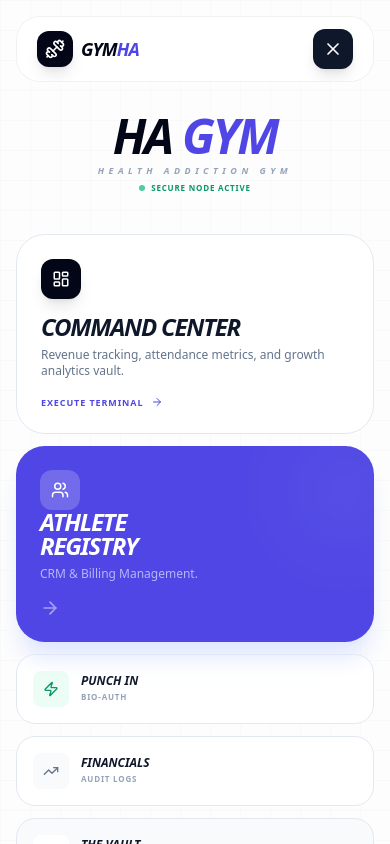
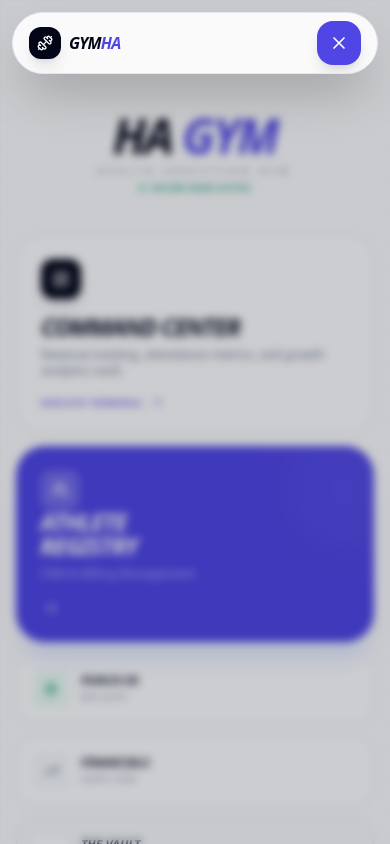
Before and after one commit to danish-rizwan-dev/GYM-MEMBERSHIP-MANAGEMENT-SYSTEM, a React (Vite) app: page / in a window 390 px wide. Both pictures are taken after a click on the button 333 px from the left and 49 px from the top of the page. Shown: the top 844 px of the page. Built offline with nearby package versions, Linux system fonts and the light colour scheme.

Commit message:
Refactor Navbar component for improved mobile responsiveness and accessibility

```diff
--- a/src/components/Navbar.jsx
+++ b/src/components/Navbar.jsx
@@ -23,9 +23,9 @@ export default function Navbar() {
     return () => window.removeEventListener("scroll", handleScroll);
   }, []);
 
+  // Lock body scroll when mobile menu is open
   useEffect(() => {
-    if (isOpen) document.body.style.overflow = "hidden";
-    else document.body.style.overflow = "unset";
+    document.body.style.overflow = isOpen ? "hidden" : "unset";
   }, [isOpen]);
 
   useEffect(() => setIsOpen(false), [location.pathname]);
@@ -36,31 +36,31 @@ export default function Navbar() {
   };
 
   return (
-    <nav className="fixed top-0 left-0 right-0 z-[100] flex justify-center px-4 md:px-6 pt-4 md:pt-6 pointer-events-none">
+    <nav className="fixed top-0 left-0 right-0 z-[100] flex justify-center px-3 md:px-6 pt-3 md:pt-6 pointer-events-none">
       <motion.div
         initial={{ y: -100, opacity: 0 }}
         animate={{ y: 0, opacity: 1 }}
         className={`
           w-full max-w-6xl pointer-events-auto transition-all duration-500 ease-out
-          rounded-[1.5rem] md:rounded-[2.5rem] border overflow-hidden
+          rounded-[2rem] md:rounded-[2.5rem] border overflow-hidden
           ${
-            scrolled
-              ? "backdrop-blur-2xl py-2 bg-white/80 border-black/10 shadow-xl"
-              : "backdrop-blur-md py-3 md:py-4 bg-white/40 border-black/5"
+            scrolled || isOpen
+              ? "backdrop-blur-2xl py-2 bg-white/90 border-slate-200 shadow-2xl"
+              : "backdrop-blur-md py-3 md:py-4 bg-white/40 border-black/5 shadow-sm"
           }
         `}
       >
-        <div className="px-5 md:px-8 flex justify-between items-center">
-          {/* LOGO SECTION */}
-          <Link to="/" className="flex items-center gap-2 md:gap-3 group">
-            <div className="w-9 h-9 md:w-11 md:h-11 rounded-xl md:rounded-2xl bg-slate-950 flex items-center justify-center shadow-lg group-hover:bg-indigo-600 transition-all">
-              <Dumbbell className="w-5 h-5 md:w-6 md:h-6 text-white" />
+        <div className="px-4 md:px-8 flex justify-between items-center">
+          {/* LOGO SECTION - Scale down for tiny screens */}
+          <Link to="/" className="flex items-center gap-2 md:gap-3 group relative z-[110]">
+            <div className="w-8 h-8 md:w-11 md:h-11 rounded-xl md:rounded-2xl bg-slate-950 flex items-center justify-center shadow-lg group-hover:bg-indigo-600 transition-all">
+              <Dumbbell className="w-4 h-4 md:w-6 md:h-6 text-white" />
             </div>
             <div className="flex flex-col">
-              <h1 className="text-lg md:text-2xl font-black tracking-tighter text-slate-950 uppercase italic leading-none">
+              <h1 className="text-base md:text-2xl font-black tracking-tighter text-slate-950 uppercase italic leading-none">
                 GYM<span className="text-indigo-600">HA</span>
               </h1>
-              <span className="hidden xs:block text-[7px] md:text-[8px] font-black uppercase tracking-[0.2em] text-slate-400 font-sans">OS Intelligence</span>
+              <span className="hidden xs:block text-[6px] md:text-[8px] font-black uppercase tracking-[0.2em] text-slate-400 font-sans">OS Intelligence</span>
             </div>
           </Link>
 
@@ -99,65 +99,70 @@ export default function Navbar() {
             </button>
           </div>
 
-          {/* MOBILE TOGGLE */}
-          <div className="lg:hidden flex items-center gap-3">
+          {/* MOBILE TOGGLE - Better Touch Area */}
+          <div className="lg:hidden flex items-center gap-2 relative z-[110]">
             <button
               onClick={() => setIsOpen(!isOpen)}
-              className="p-2.5 bg-slate-900 text-white rounded-xl shadow-lg active:scale-90 transition-transform"
+              className={`p-3 rounded-2xl shadow-lg active:scale-90 transition-all ${
+                isOpen ? "bg-indigo-600 text-white" : "bg-slate-950 text-white"
+              }`}
             >
               {isOpen ? <X size={20} /> : <Menu size={20} />}
             </button>
           </div>
         </div>
 
-        {/* MOBILE OVERLAY */}
+        {/* MOBILE OVERLAY - Optimized for Reachability */}
         <AnimatePresence>
           {isOpen && (
             <motion.div
-              initial={{ height: 0, opacity: 0 }}
-              animate={{ height: "100vh", opacity: 1 }}
-              exit={{ height: 0, opacity: 0 }}
-              className="lg:hidden fixed inset-x-0 top-0 bg-white z-[-1] flex flex-col justify-center px-8"
+              initial={{ opacity: 0, y: -20 }}
+              animate={{ opacity: 1, y: 0 }}
+              exit={{ opacity: 0, y: -20 }}
+              className="lg:hidden absolute inset-x-0 top-full mt-2 mx-0 bg-white border border-slate-200 rounded-[2rem] shadow-2xl overflow-hidden"
             >
-              <div className="space-y-6 mt-10">
-                <p className="text-[10px] font-black uppercase tracking-[0.4em] text-slate-400">Navigational Protocol</p>
-                {navLinks.map((link, i) => (
+              <div className="flex flex-col p-6 space-y-2">
+                <p className="text-[9px] font-black uppercase tracking-[0.4em] text-slate-400 mb-4 ml-2">System Directory</p>
+                {navLinks.map((link, i) => {
+                  const isActive = location.pathname === link.path;
+                  return (
                     <motion.div
                       key={link.name}
-                    initial={{ x: -20, opacity: 0 }}
+                      initial={{ x: -10, opacity: 0 }}
                       animate={{ x: 0, opacity: 1 }}
-                    transition={{ delay: i * 0.1 }}
+                      transition={{ delay: i * 0.05 }}
                     >
                       <Link
                         to={link.path}
-                      className={`group flex items-center justify-between py-4 border-b border-slate-100 transition-colors ${
-                        location.pathname === link.path ? "text-indigo-600" : "text-slate-950"
+                        className={`group flex items-center justify-between p-5 rounded-2xl transition-all ${
+                          isActive ? "bg-indigo-50 text-indigo-600" : "bg-slate-50 text-slate-600 active:bg-slate-100"
                         }`}
                       >
-                      <span className="text-4xl font-black uppercase italic tracking-tighter">
+                        <span className="text-2xl font-black uppercase italic tracking-tighter">
                           {link.name}
                         </span>
-                      <ChevronRight className={`transition-transform ${location.pathname === link.path ? "translate-x-0" : "-translate-x-4 opacity-0"}`} />
+                        <ChevronRight size={20} className={`transition-transform ${isActive ? "translate-x-0" : "-translate-x-2 opacity-0"}`} />
                       </Link>
                     </motion.div>
-                ))}
-              </div>
+                  );
+                })}
 
-              {/* MOBILE LOGOUT CARD */}
-              <div className="absolute bottom-12 left-8 right-8 space-y-4">
-                 <button
+                {/* MOBILE LOGOUT */}
+                <motion.button
+                  initial={{ opacity: 0 }}
+                  animate={{ opacity: 1 }}
+                  transition={{ delay: 0.3 }}
                   onClick={handleLogout}
-                  className="w-full flex items-center justify-center gap-3 p-6 bg-rose-50 rounded-[2rem] border border-rose-100 group active:scale-95 transition-transform"
+                  className="mt-6 flex items-center justify-center gap-3 p-5 bg-rose-50 rounded-2xl border border-rose-100 text-rose-600 active:scale-95 transition-transform"
                 >
-                    <LogOut size={20} className="text-rose-600" />
-                    <span className="text-sm font-black uppercase tracking-widest text-rose-600">Terminate Session</span>
-                 </button>
+                  <LogOut size={18} />
+                  <span className="text-xs font-black uppercase tracking-widest">Terminate Session</span>
+                </motion.button>
 
-                 <div className="p-6 bg-slate-50 rounded-[2rem] border border-slate-100">
-                    <p className="text-[9px] font-black uppercase tracking-widest text-slate-400 mb-1">Health Addiction Gym</p>
-                    <div className="flex items-center gap-2">
+                <div className="mt-4 p-4 text-center">
+                   <div className="flex items-center justify-center gap-2 mb-1">
                       <div className="w-1.5 h-1.5 bg-emerald-500 rounded-full animate-pulse" />
-                      <p className="text-[10px] font-bold text-slate-900 uppercase">System Active</p>
+                      <p className="text-[10px] font-bold text-slate-400 uppercase tracking-widest">Protocol Active</p>
                    </div>
                 </div>
               </div>
@@ -165,6 +170,19 @@ export default function Navbar() {
           )}
         </AnimatePresence>
       </motion.div>
+
+      {/* BACKGROUND BLUR OVERLAY - Closes menu on click */}
+      <AnimatePresence>
+        {isOpen && (
+          <motion.div
+            initial={{ opacity: 0 }}
+            animate={{ opacity: 1 }}
+            exit={{ opacity: 0 }}
+            onClick={() => setIsOpen(false)}
+            className="fixed inset-0 bg-slate-950/20 backdrop-blur-sm z-[-1] lg:hidden"
+          />
+        )}
+      </AnimatePresence>
     </nav>
   );
 }
```
Lines whose indentation alone changed are shown as unchanged.
